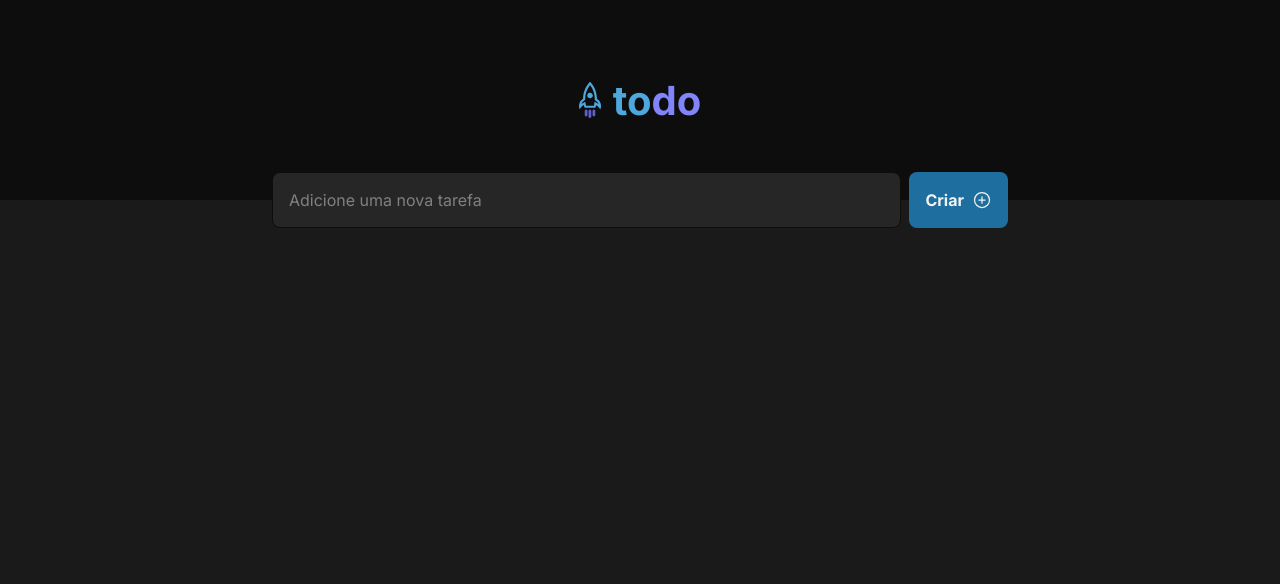
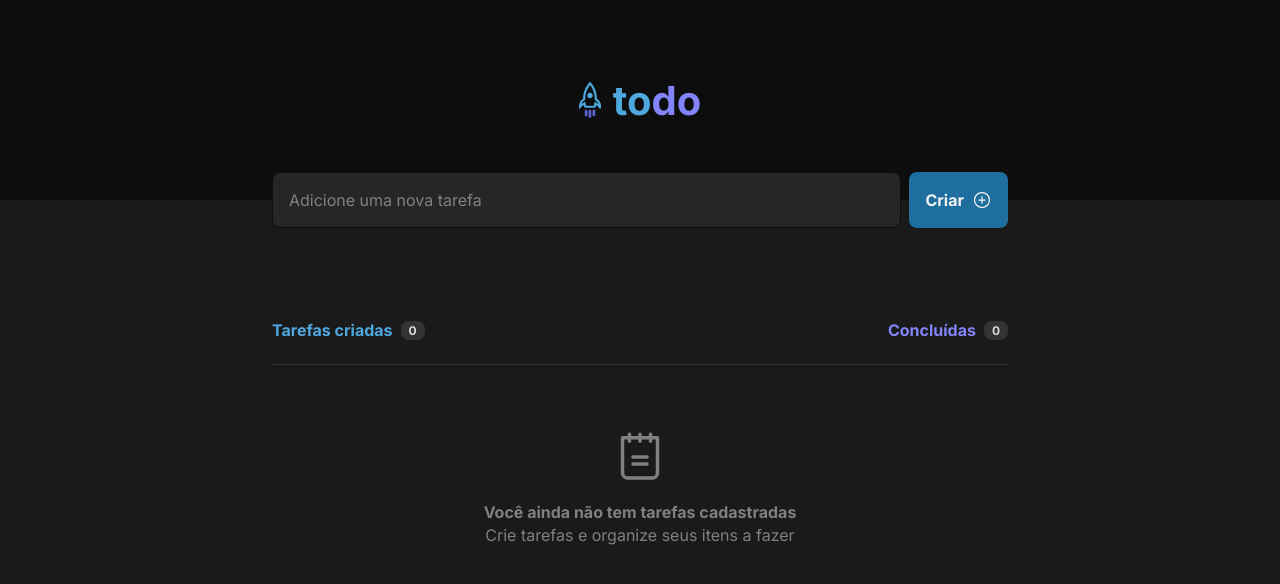
Before and after one commit to StefanyVasc/todo-react, a React (Vite) app: page / in a window 1280 px wide. Shown: the top 584 px of the page. Built offline with nearby package versions, Linux system fonts and the light colour scheme.

Commit message:
:art: improve components structure

```diff
--- a/src/App.module.css
+++ b/src/App.module.css
@@ -1,5 +1,5 @@
-.wrapper {
+.wrapper,
+.wrapper > main {
   max-width: 46rem;
   margin: 2rem auto;
-  position: relative;
 }
--- a/src/App.tsx
+++ b/src/App.tsx
@@ -1,5 +1,7 @@
 import styles from "./App.module.css";
+import { EmptyTasks } from "./components/EmptyTasks";
 import { Header } from "./components/Header";
+import { HeaderTasks } from "./components/HeaderTasks";
 import { InputTask } from "./components/InputTask";
 import "./global.css";
 
@@ -9,7 +11,10 @@ function App() {
       <Header />
       <div className={styles.wrapper}>
         <InputTask />
-        <main></main>
+        <main>
+          <HeaderTasks />
+          <EmptyTasks />
+        </main>
       </div>
     </div>
   );
```
